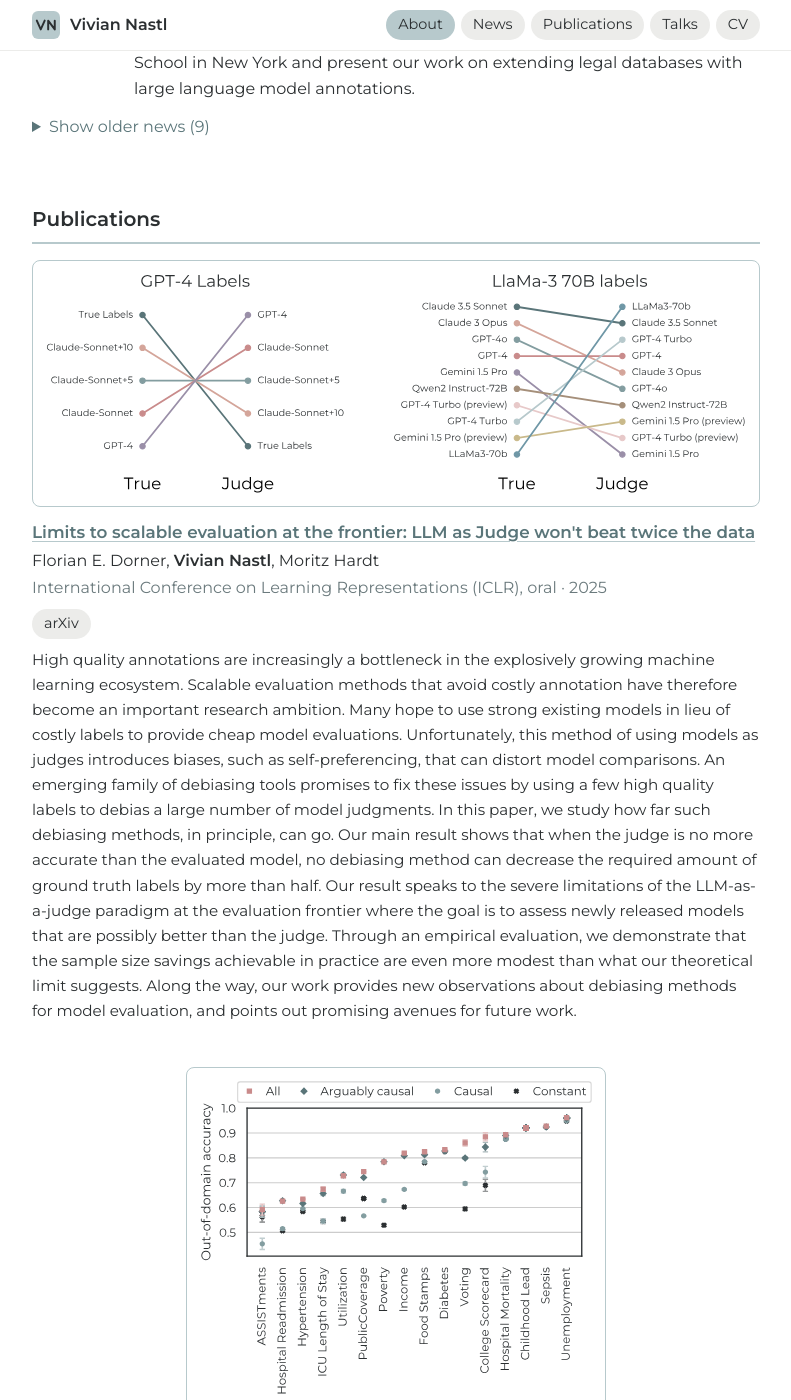
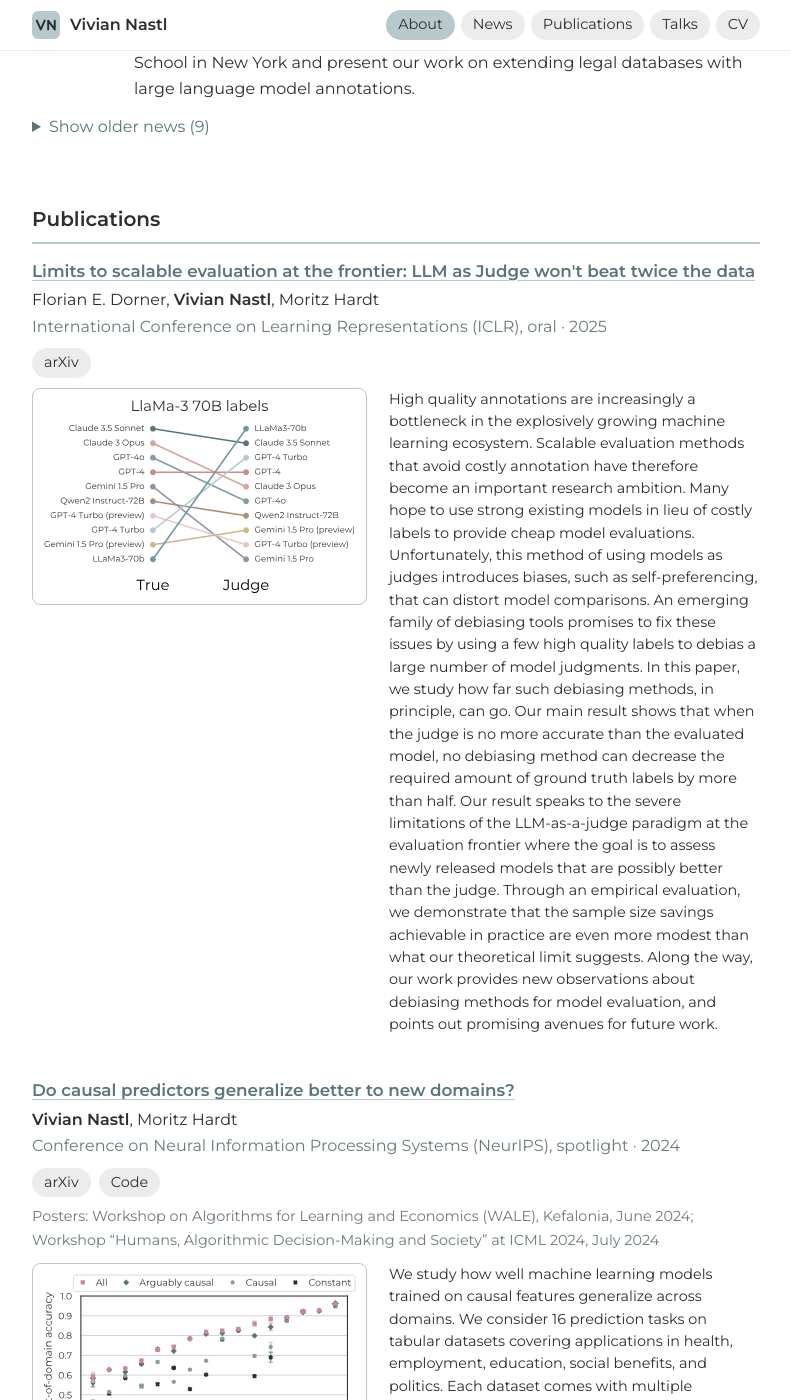
Before and after one commit to vnastl/vnastl.github.io, a Jekyll site: the page built from about.md, in a window 1280 px wide and 1400 px high, scrolled down 1266 px. Shown: the whole window, without its empty margins (244-1035 px from the left). Built offline with Jekyll 4.4.1, drawn with Linux system fonts in a browser that asks for light colours.

Commit message:
publications: figure beside abstract; LlaMa-3 panel only; ICML figure with slots 1, 4, 5
Also drops the 'estimation error game' label and a ghost text from the ICML
figure and keeps transform matrices out of the coordinate rounding, which
had distorted the rank icons.

```diff
--- a/_includes/publications.html
+++ b/_includes/publications.html
@@ -4,7 +4,6 @@
   <h2>Publications</h2>
   {% for p in pubs %}
   <article class="pub">
-    {% if p.image %}<img class="figure" src="{{ p.image | relative_url }}" alt="Figure from the paper “{{ p.title }}”">{% endif %}
     <h3>{% if p.arxiv %}<a href="https://arxiv.org/abs/{{ p.arxiv }}">{{ p.title }}</a>{% else %}{{ p.title }}{% endif %}</h3>
     <p class="authors">{{ p.authors | replace: site.name, strong }}</p>
     <p class="venue">{{ p.venue }} · {{ p.date | date: "%Y" }}</p>
@@ -15,7 +14,10 @@
     </p>
     {% endif %}
     {% if p.posters %}<p class="posters">Posters: {{ p.posters | join: "; " }}</p>{% endif %}
-    <div class="abstract">{{ p.content | markdownify }}</div>
+    <div class="pub-body">
+      {% if p.image %}<div class="pub-figure"><img class="figure" src="{{ p.image | relative_url }}" alt="Figure from the paper “{{ p.title }}”"></div>{% endif %}
+      <div class="abstract">{{ p.content | markdownify }}</div>
+    </div>
   </article>
   {% endfor %}
 </section>
--- a/assets/css/style.css
+++ b/assets/css/style.css
@@ -63,14 +63,16 @@ details.older summary { cursor: pointer; color: var(--link); margin: 4px 0 14px;
 .type { font-weight: 600; }
 .pill { background: var(--rose); border-radius: 999px; padding: 1px 9px; font-size: 0.75rem; vertical-align: middle; }
 
-/* Publications */
+/* Publications: title, authors, venue, then figure beside the abstract */
 .pub { margin: 0 0 44px; }
-.pub .figure { display: block; margin: 0 auto 14px; padding: 10px; border: 1px solid var(--mist); border-radius: 8px; }
 .pub .authors { margin: 0; }
 .pub .venue { margin: 0; color: var(--muted); }
 .pub .pub-links { display: flex; gap: 8px; margin: 8px 0; }
 .pub .posters { margin: 0 0 6px; color: var(--muted); font-size: 0.9rem; }
-.pub .abstract { font-size: 0.95rem; }
+.pub-body { display: flex; gap: 22px; align-items: flex-start; margin-top: 10px; }
+.pub-figure { flex: 0 0 46%; }
+.pub-figure .figure { display: block; width: 100%; padding: 8px; border: 1px solid var(--mist); border-radius: 8px; }
+.pub .abstract { flex: 1; min-width: 0; font-size: 0.9rem; line-height: 1.55; }
 .pub .abstract p:last-child { margin-bottom: 0; }
 
 /* CV page */
@@ -85,4 +87,6 @@ footer { color: var(--muted); font-size: 0.85rem; text-align: center; padding: 2
   .portrait { width: 160px; height: 160px; }
   ul.news li, ul.talks li { flex-direction: column; gap: 4px; }
   ul.news .date, ul.talks .date { align-self: flex-start; }
+  .pub-body { flex-direction: column; }
+  .pub-figure { flex: none; width: 100%; }
 }
```
Also changed, not shown: assets/img/publications/competing-treatments.svg, assets/img/publications/llm-as-judge.svg.
